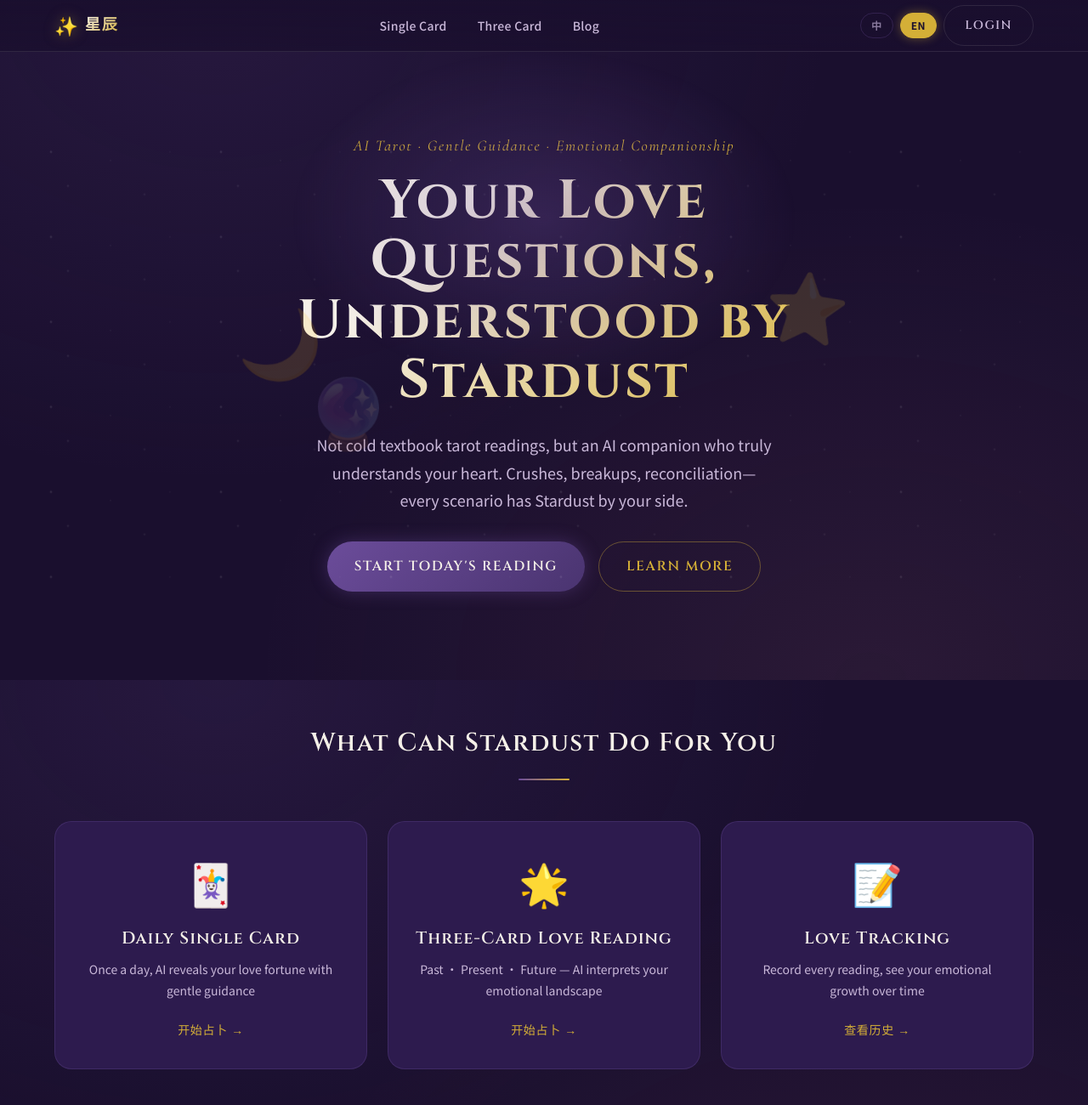
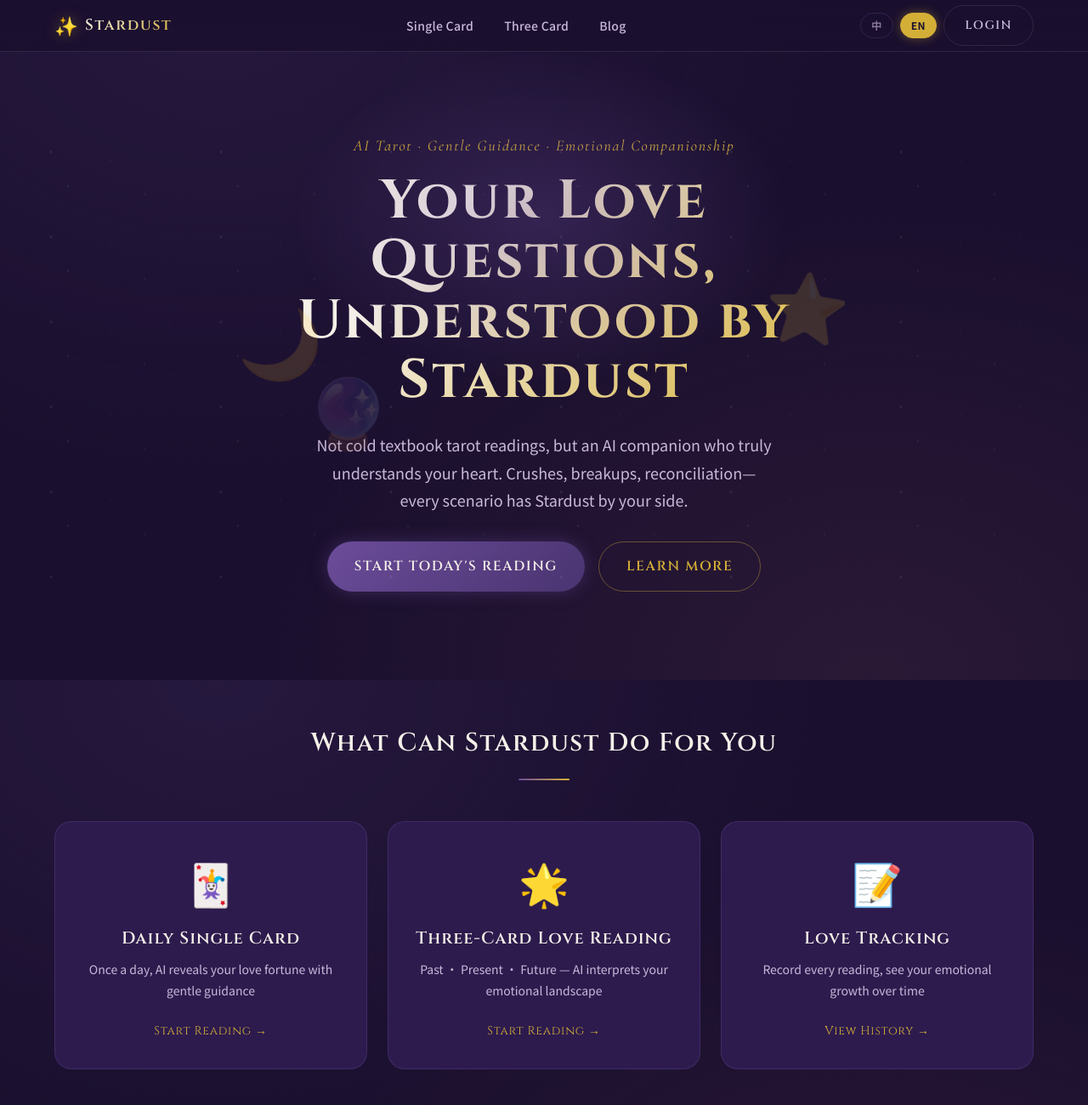
Before and after one commit to zoujiayue181-create/ai-tarot-love, a website: page docs/index.html in a window 1280 px wide. Shown: the top 1300 px of the page at 85% size. Drawn offline with nearby package versions, Linux system fonts and the light colour scheme.

Commit message:
fix: 首页feature卡片链接文字添加i18n支持切换语言

```diff
--- a/docs/assets/js/i18n/en.json
+++ b/docs/assets/js/i18n/en.json
@@ -18,6 +18,8 @@
     "hero_desc": "Not cold textbook tarot readings, but an AI companion who truly understands your heart. Crushes, breakups, reconciliation—every scenario has Stardust by your side.",
     "hero_cta": "Start Today's Reading",
     "hero_secondary": "Learn More",
+    "start_reading": "Start Reading →",
+    "view_history": "View History →",
     "features_title": "What Can Stardust Do For You",
     "feature1_title": "Daily Single Card",
     "feature1_desc": "Once a day, AI reveals your love fortune with gentle guidance",
--- a/docs/assets/js/i18n/i18n.js
+++ b/docs/assets/js/i18n/i18n.js
@@ -182,6 +182,8 @@ function getInlineFallback(locale) {
         hero_desc: '不是冷冰冰的牌义解读，是真正理解你情感困惑的 AI 塔罗师。暧昧、分手、挽回——每一个场景，都有星辰陪伴。',
         hero_cta: '开始今日占卜',
         hero_secondary: '了解更多',
+        start_reading: '开始占卜 →',
+        view_history: '查看历史 →',
         features_title: '星辰能为你做什么',
         feature1_title: '每日单牌占卜',
         feature1_desc: '每日一次，AI 解读今日感情运势，给你温暖的指引',
@@ -282,6 +284,8 @@ function getInlineFallback(locale) {
         hero_desc: 'Not cold textbook tarot readings, but an AI companion who truly understands your heart. Crushes, breakups, reconciliation—every scenario has Stardust by your side.',
         hero_cta: "Start Today's Reading",
       hero_secondary: 'Learn More',
+      start_reading: 'Start Reading →',
+      view_history: 'View History →',
       features_title: 'What Can Stardust Do For You',
       feature1_title: 'Daily Single Card',
       feature1_desc: 'Once a day, AI reveals your love fortune with gentle guidance',
--- a/docs/assets/js/i18n/zh.json
+++ b/docs/assets/js/i18n/zh.json
@@ -18,6 +18,8 @@
     "hero_desc": "不是冷冰冰的牌义解读，是真正理解你情感困惑的 AI 塔罗师。暧昧、分手、挽回——每一个场景，都有星辰陪伴。",
     "hero_cta": "开始今日占卜",
     "hero_secondary": "了解更多",
+    "start_reading": "开始占卜 →",
+    "view_history": "查看历史 →",
     "features_title": "星辰能为你做什么",
     "feature1_title": "每日单牌占卜",
     "feature1_desc": "每日一次，AI 解读今日感情运势，给你温暖的指引",
--- a/docs/index.html
+++ b/docs/index.html
@@ -22,7 +22,7 @@
     <div class="container nav__inner">
       <a href="index.html" class="nav__logo">
         <span class="nav__logo-icon">✨</span>
-        <span class="nav__logo-text">星辰</span>
+        <span class="nav__logo-text" data-i18n="nav.logo">星辰</span>
       </a>
 
       <div class="nav__links">
@@ -83,21 +83,21 @@
           <div class="feature-card__icon">🃏</div>
           <h3 data-i18n="home.feature1_title">每日单牌占卜</h3>
           <p data-i18n="home.feature1_desc">每日一次，AI 解读今日感情运势，给你温暖的指引</p>
-          <a href="love-draw.html" class="feature-card__link">开始占卜 →</a>
+          <a href="love-draw.html" class="feature-card__link" data-i18n="home.start_reading">开始占卜 →</a>
         </article>
 
         <article class="feature-card card">
           <div class="feature-card__icon">🌟</div>
           <h3 data-i18n="home.feature2_title">三牌爱情占卜</h3>
           <p data-i18n="home.feature2_desc">过去·现在·未来，AI 综合解读你在感情中的位置和方向</p>
-          <a href="three-card-love.html" class="feature-card__link">开始占卜 →</a>
+          <a href="three-card-love.html" class="feature-card__link" data-i18n="home.start_reading">开始占卜 →</a>
         </article>
 
         <article class="feature-card card">
           <div class="feature-card__icon">📝</div>
           <h3 data-i18n="home.feature3_title">感情追踪记录</h3>
           <p data-i18n="home.feature3_desc">记录每一次占卜，看到感情变化轨迹，增强自我认知</p>
-          <a href="#" class="feature-card__link">查看历史 →</a>
+          <a href="#" class="feature-card__link" data-i18n="home.view_history">查看历史 →</a>
         </article>
       </div>
     </div>
```
